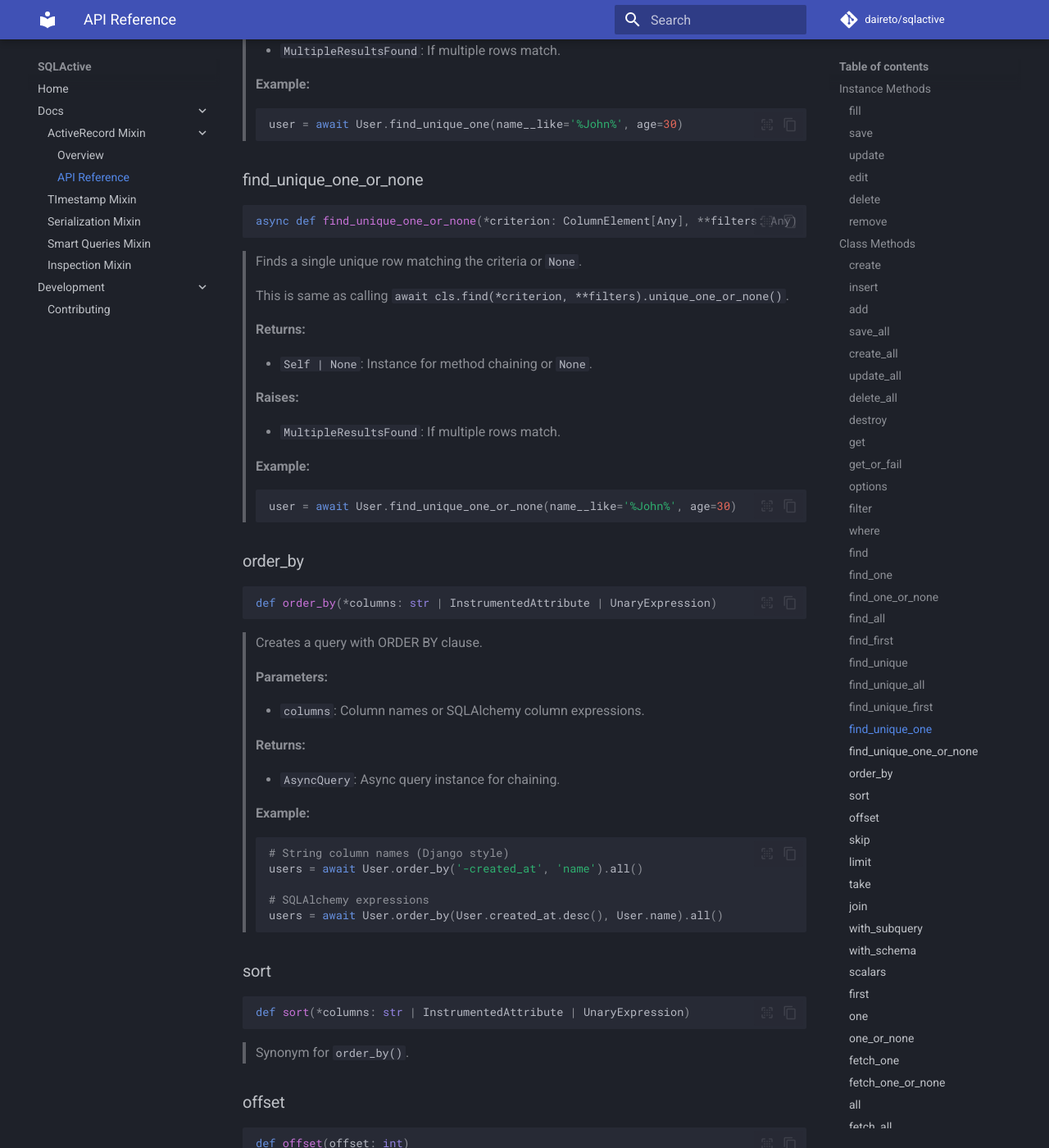
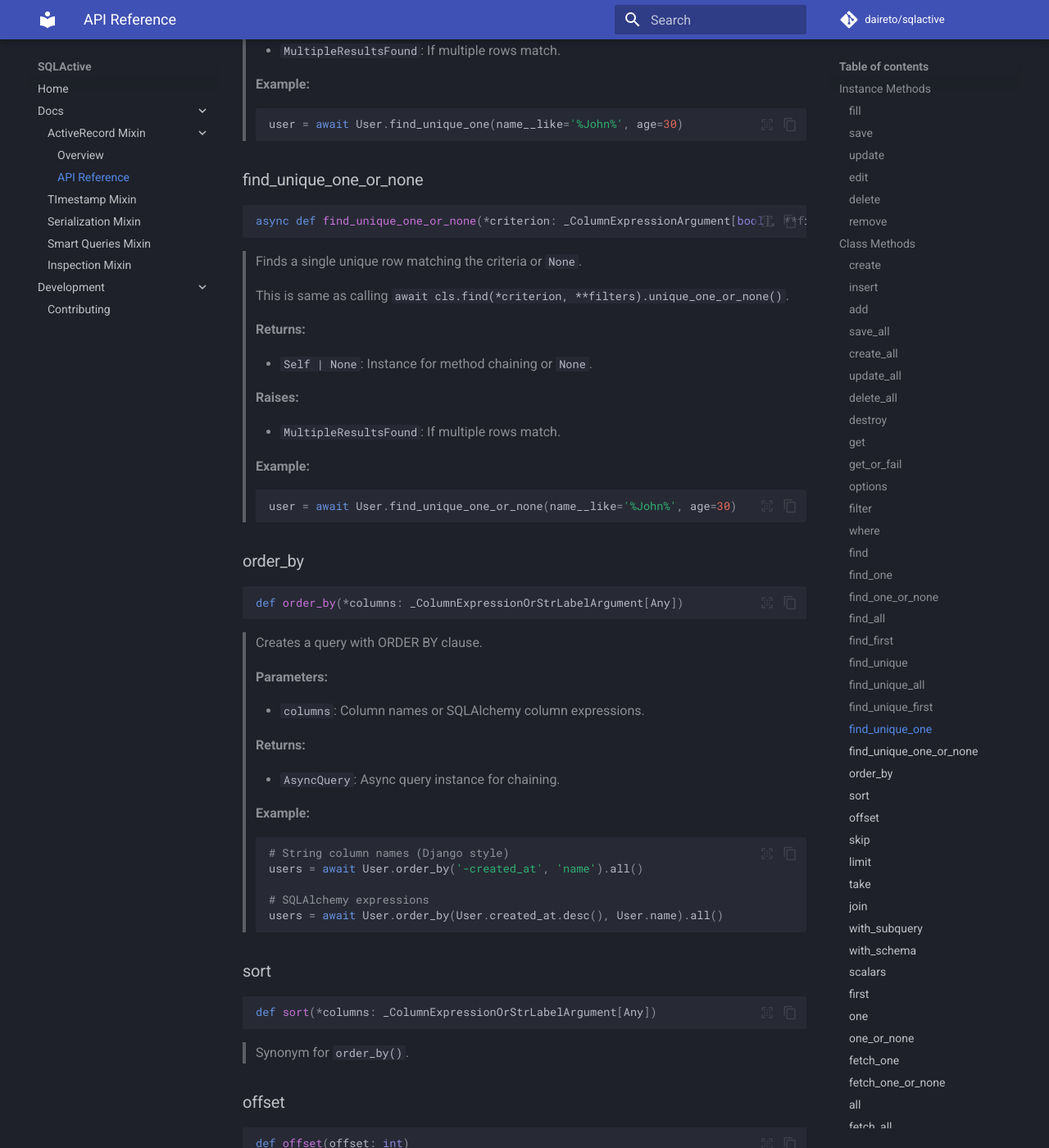
Before and after one commit to daireto/sqlactive, an MkDocs documentation site: the page built from docs/pages/active_record_mixin/api_reference.md, in a window 1280 px wide and 1400 px high, scrolled down 12580 px. Shown: the whole window at 82% size. Built offline with MkDocs 1.6.1 and Material for MkDocs 9.7.7, drawn with Linux system fonts in a browser that asks for light colours; comment, search, counter and statistics services are not loaded; the version menu is left out; some of the changed text lies outside the part shown.

Commit message:
fix: fix type hints

````diff
--- a/docs/pages/active_record_mixin/api_reference.md
+++ b/docs/pages/active_record_mixin/api_reference.md
@@ -369,7 +369,7 @@ def options(*args: ExecutableOption)
 
 ### filter
 ```python
-def filter(*criterion: ColumnElement[Any], **filters: Any)
+def filter(*criterion: _ColumnExpressionArgument[bool], **filters: Any)
 ```
 
 > Creates a filtered query using SQLAlchemy or Django-style filters.
@@ -398,21 +398,21 @@ def filter(*criterion: ColumnElement[Any], **filters: Any)
 
 ### where
 ```python
-def where(*criterion: ColumnElement[Any], **filters: Any)
+def where(*criterion: _ColumnExpressionArgument[bool], **filters: Any)
 ```
 
 > Synonym for `filter()`.
 
 ### find
 ```python
-def find(*criterion: ColumnElement[Any], **filters: Any)
+def find(*criterion: _ColumnExpressionArgument[bool], **filters: Any)
 ```
 
 > Synonym for `filter()`.
 
 ### find_one
 ```python
-async def find_one(*criterion: ColumnElement[Any], **filters: Any)
+async def find_one(*criterion: _ColumnExpressionArgument[bool], **filters: Any)
 ```
 
 > Finds a single row matching the criteria.
@@ -436,7 +436,7 @@ async def find_one(*criterion: ColumnElement[Any], **filters: Any)
 
 ### find_one_or_none
 ```python
-async def find_one_or_none(*criterion: ColumnElement[Any], **filters: Any)
+async def find_one_or_none(*criterion: _ColumnExpressionArgument[bool], **filters: Any)
 ```
 
 > Finds a single row matching the criteria or `None`.
@@ -459,7 +459,7 @@ async def find_one_or_none(*criterion: ColumnElement[Any], **filters: Any)
 
 ### find_all
 ```python
-async def find_all(*criterion: ColumnElement[Any], **filters: Any)
+async def find_all(*criterion: _ColumnExpressionArgument[bool], **filters: Any)
 ```
 
 > Finds all rows matching the criteria.
@@ -478,7 +478,7 @@ async def find_all(*criterion: ColumnElement[Any], **filters: Any)
 
 ### find_first
 ```python
-async def find_first(*criterion: ColumnElement[Any], **filters: Any)
+async def find_first(*criterion: _ColumnExpressionArgument[bool], **filters: Any)
 ```
 
 > Finds a single row matching the criteria or `None`.
@@ -497,7 +497,7 @@ async def find_first(*criterion: ColumnElement[Any], **filters: Any)
 
 ### find_unique
 ```python
-async def find_unique(*criterion: ColumnElement[Any], **filters: Any)
+async def find_unique(*criterion: _ColumnExpressionArgument[bool], **filters: Any)
 ```
 
 > Finds all unique rows matching the criteria and
@@ -518,7 +518,7 @@ async def find_unique(*criterion: ColumnElement[Any], **filters: Any)
 
 ### find_unique_all
 ```python
-async def find_unique_all(*criterion: ColumnElement[Any], **filters: Any)
+async def find_unique_all(*criterion: _ColumnExpressionArgument[bool], **filters: Any)
 ```
 
 > Finds all unique rows matching the criteria and returns a list.
@@ -537,7 +537,7 @@ async def find_unique_all(*criterion: ColumnElement[Any], **filters: Any)
 
 ### find_unique_first
 ```python
-async def find_unique_first(*criterion: ColumnElement[Any], **filters: Any)
+async def find_unique_first(*criterion: _ColumnExpressionArgument[bool], **filters: Any)
 ```
 
 > Finds a single unique row matching the criteria or `None`.
@@ -556,7 +556,7 @@ async def find_unique_first(*criterion: ColumnElement[Any], **filters: Any)
 
 ### find_unique_one
 ```python
-async def find_unique_one(*criterion: ColumnElement[Any], **filters: Any)
+async def find_unique_one(*criterion: _ColumnExpressionArgument[bool], **filters: Any)
 ```
 
 > Finds a single unique row matching the criteria.
@@ -580,7 +580,7 @@ async def find_unique_one(*criterion: ColumnElement[Any], **filters: Any)
 
 ### find_unique_one_or_none
 ```python
-async def find_unique_one_or_none(*criterion: ColumnElement[Any], **filters: Any)
+async def find_unique_one_or_none(*criterion: _ColumnExpressionArgument[bool], **filters: Any)
 ```
 
 > Finds a single unique row matching the criteria or `None`.
@@ -603,7 +603,7 @@ async def find_unique_one_or_none(*criterion: ColumnElement[Any], **filters: Any
 
 ### order_by
 ```python
-def order_by(*columns: str | InstrumentedAttribute | UnaryExpression)
+def order_by(*columns: _ColumnExpressionOrStrLabelArgument[Any])
 ```
 
 > Creates a query with ORDER BY clause.
@@ -628,7 +628,7 @@ def order_by(*columns: str | InstrumentedAttribute | UnaryExpression)
 
 ### sort
 ```python
-def sort(*columns: str | InstrumentedAttribute | UnaryExpression)
+def sort(*columns: _ColumnExpressionOrStrLabelArgument[Any])
 ```
 
 > Synonym for `order_by()`.
@@ -1025,7 +1025,13 @@ async def unique_one_or_none()
 
 ### smart_query
 ```python
-def smart_query(criterion=None, filters=None, sort_columns=None, sort_attrs=None, schema=None)
+def smart_query(
+    criterion: Sequence[_ColumnExpressionArgument[bool]] | None = None,
+    filters: dict[str, Any] | list[dict[str, Any]] | None = None,
+    sort_columns: Sequence[_ColumnExpressionOrStrLabelArgument[Any]] | None = None,
+    sort_attrs: Sequence[str] | None = None,
+    schema: dict[InstrumentedAttribute, str | tuple[str, dict[InstrumentedAttribute, Any]] | dict] | None = None
+)
 ```
 
 > Creates a query combining filtering, sorting, and eager loading.
````
Also changed, not shown: 6 other files.
